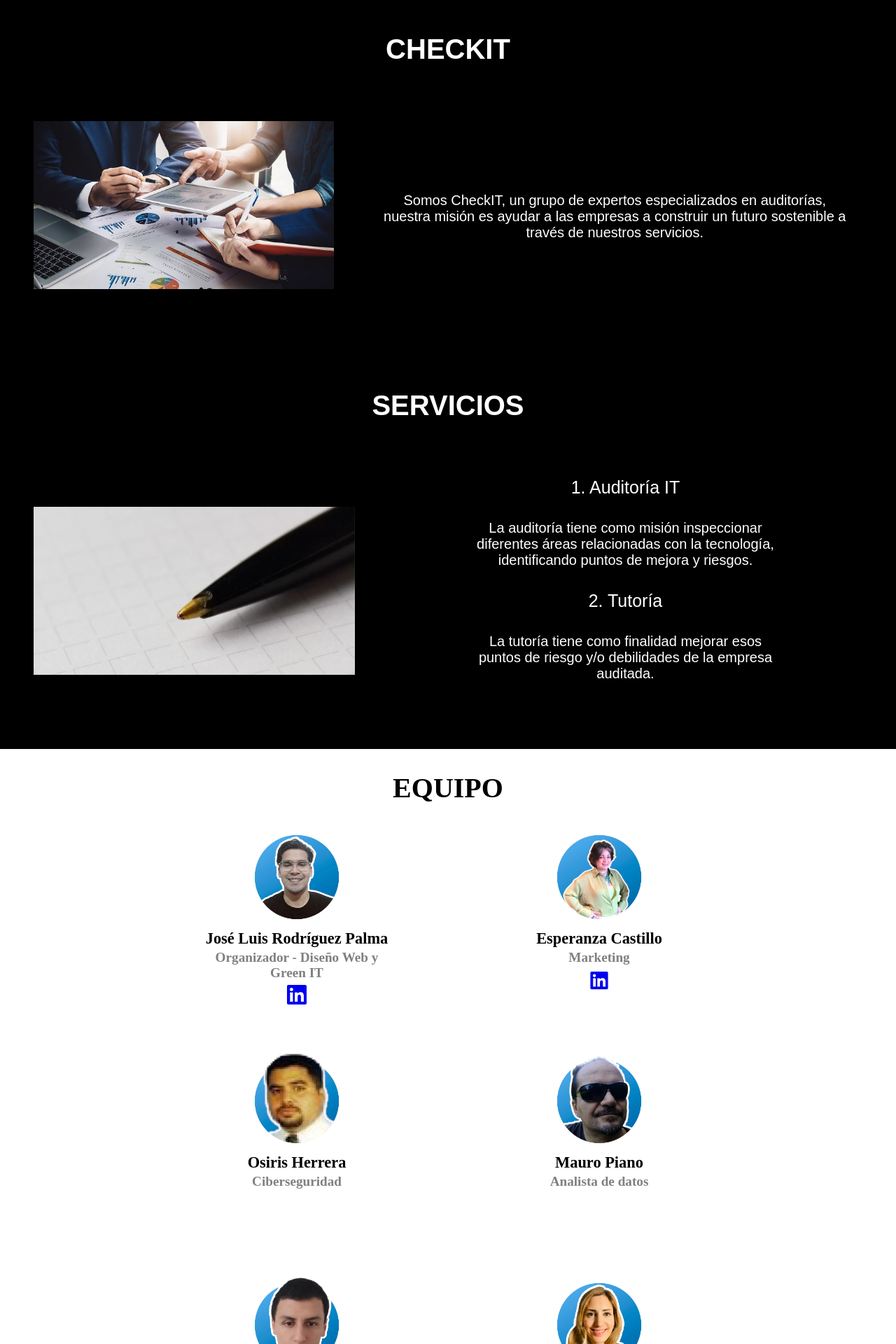
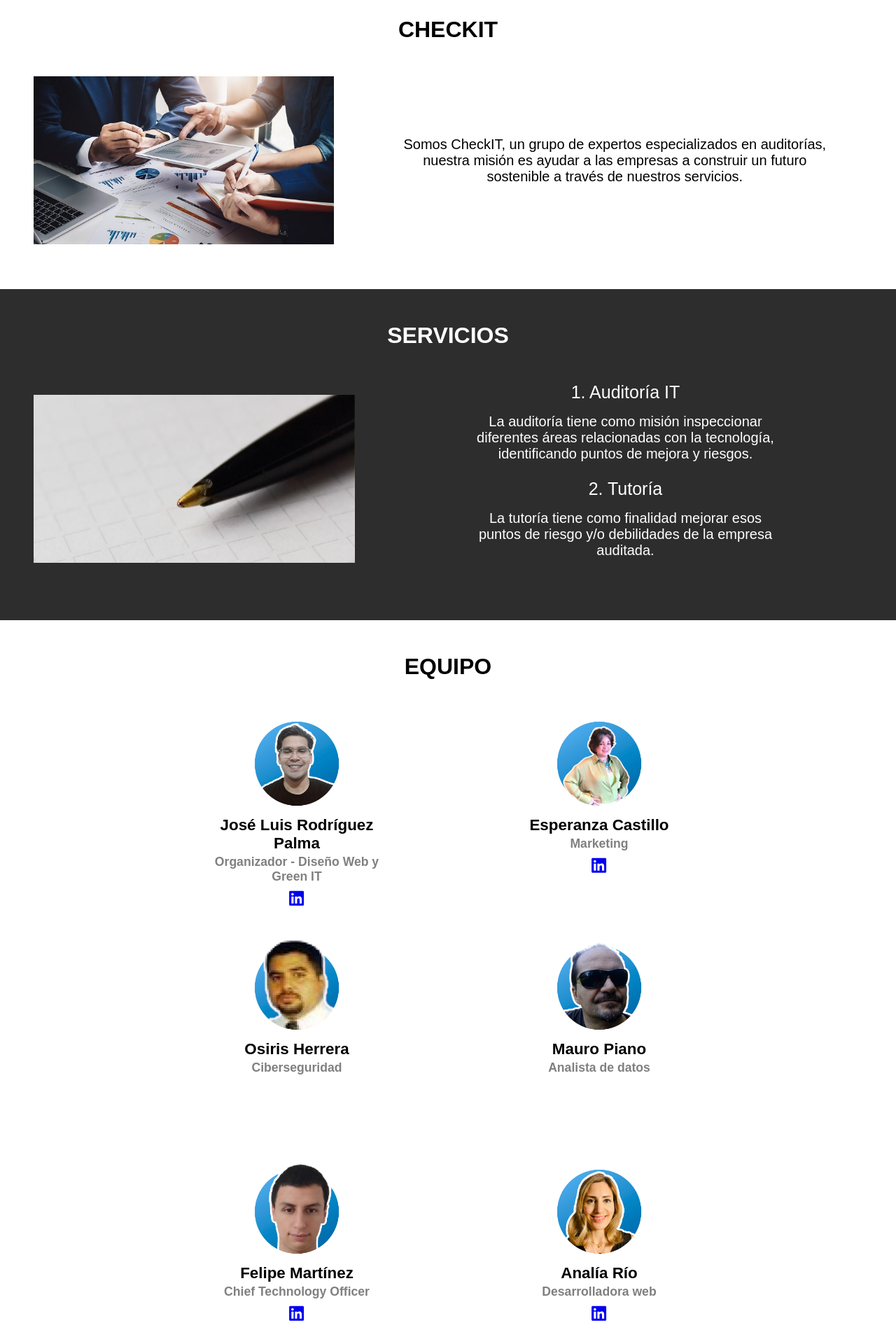
Before and after one commit to AnaliaRio/Checkit, a React (Create React App) app: page / in a window 1280 px wide. Shown: the part 880-2800 px from the top of the page at 70% size. Built offline with nearby package versions, Linux system fonts and the light colour scheme.

Commit message:
Changed style

```diff
--- a/src/components/Section3.js
+++ b/src/components/Section3.js
@@ -12,7 +12,7 @@ const Section3 = (props) => {
   return (
     <section className='section3' id='linkToUs'>
       <h2 className='section3__title'>equipo</h2>
-      <div className='section3__boxes grid'>
+      <div className='section3__boxes'>
         <div class='section3__box'>
           <img className='section3__box__pic' src={Jose} alt='' />
           <h3 className='section3__box__title'>José Luis Rodríguez Palma</h3>
@@ -24,7 +24,7 @@ const Section3 = (props) => {
             target='_blank'
             rel='noreferrer'
           >
-            <FaLinkedin className='fa' />
+            <FaLinkedin className='section3__box__icon' />
           </a>
         </div>
         <div class='section3__box'>
@@ -44,7 +44,7 @@ const Section3 = (props) => {
           <h3 className='section3__box__title'>Osiris Herrera</h3>
           <h3 className='section3__box__subtitle'>Ciberseguridad</h3>
           {/* <a href='#' target='_blank' rel='noreferrer'>
-            <FaLinkedin className='fa' />
+            <FaLinkedin className='section3__box__icon' />
           </a> */}
         </div>
         <div class='section3__box'>
@@ -52,7 +52,7 @@ const Section3 = (props) => {
           <h3 className='section3__box__title'>Mauro Piano</h3>
           <h3 className='section3__box__subtitle'>Analista de datos</h3>
           {/* <a href='#' target='_blank' rel='noreferrer'>
-              <FaLinkedin className='fa' />
+              <FaLinkedin className='section3__box__icon' />
           </a> */}
         </div>
         <div class='section3__box'>
@@ -64,7 +64,7 @@ const Section3 = (props) => {
             target='_blank'
             rel='noreferrer'
           >
-            <FaLinkedin className='fa' />
+            <FaLinkedin className='section3__box__icon' />
           </a>
         </div>
         <div class='section3__box'>
@@ -76,7 +76,7 @@ const Section3 = (props) => {
             target='_blank'
             rel='noreferrer'
           >
-            <FaLinkedin className='fa' />
+            <FaLinkedin className='section3__box__icon' />
           </a>
         </div>
       </div>
--- a/src/components/Section4.js
+++ b/src/components/Section4.js
@@ -12,7 +12,7 @@ const Section4 = () => {
           <p className='section4__boxparagraph1'>
             Gracias por ayudarnos y creer en nuestra causa. Tus fondos se
             utilizarán para permitirnos continuar asesorando gratuitamente a
-            todas las empresas que lo necesitan.
+            todas las empresas que lo necesiten.
           </p>
           <a
             className='section4__link'
--- a/src/styles/components/Footer.scss
+++ b/src/styles/components/Footer.scss
@@ -1,7 +1,7 @@
 @import '../core/variables';
 
 .footer {
-  background-color: $gainsboro;
+  background-color: $black;
   display: flex;
   align-items: center;
   justify-content: center;
@@ -9,7 +9,7 @@
 
   &__title {
     font-size: 1.2rem;
-    color: $black;
+    color: $white;
     padding: 0.7rem 0.7rem 0.7rem 2rem;
     @media all and (min-width: 800px) {
       font-size: 1.2rem;
@@ -20,7 +20,7 @@
   }
 
   &__icon {
-    color: $black;
+    color: $white;
     font-size: 1.2rem;
     margin: auto 0;
   }
--- a/src/styles/components/Navbar.scss
+++ b/src/styles/components/Navbar.scss
@@ -2,19 +2,12 @@
 
 .nav {
     width: 100vw;
-    height: 3rem;
+    height: 3.5rem;
     background-color: $black;
     display: flex;
     justify-content: space-between;
     align-items: center;
     font-family: Arial, Helvetica, sans-serif;
-
-    &__logo {
-        font-weight: bold;
-        font-size: 20px;
-        margin: 15px;
-        color: $white;
-    }
 
     &__items a {
         margin: 15px;
@@ -22,7 +15,8 @@
         position: relative;
         text-decoration: none;
         text-transform: uppercase;
-        font-size: 1.15rem;
+        font-size: 1.35rem;
+        font-weight: 500;
     }
 
     &__toggle {
--- a/src/styles/components/Section1.scss
+++ b/src/styles/components/Section1.scss
@@ -4,14 +4,14 @@
   width: 100%;
   margin: 0;
   padding-bottom: 4rem;
-  background-color:$black;
+  background-color: $white;
   font-family: Arial, Helvetica, sans-serif;
 }
 
 .section1__title {
-  padding: 5rem 0;
-  font-size: 40px;
-  color: $white;
+  padding: 3rem 0;
+  font-size: 2rem;
+  color: $black;
   text-transform: uppercase;
   text-align: center;
 }
@@ -32,6 +32,7 @@
   align-items: center;
   justify-content: center;
   gap: 3rem;
+
   @media all and (max-width: 800px) {
     flex-direction: column;
   }
@@ -39,26 +40,15 @@
 
 .section1__boxparagraph1 {
   font-size: 20px;
-  color: $white;
-  padding: 2rem 1rem 0 1rem;
+  color: $black;
+  padding: 0 5rem 0;
   text-align: center;
+
   @media all and (min-width: 800px) {
-    padding: 2rem 1rem 0 1rem;
+    padding: 0rem 1rem 0 0rem;
   }
+
   @media all and (min-width: 1200px) {
-    padding: 2rem 1rem 0 1rem;
+    padding: 0rem 2rem 0rem;
   }
 }
-
-.section1__boxparagraph2 {
-  font-size: 20px;
-  color: $white;
-  padding: 1rem 1rem 0 1rem;
-  text-align: center;
-  @media all and (min-width: 800px) {
-    padding: 1rem 1rem 0 1rem;
-  }
-  @media all and (min-width: 1200px) {
-    padding: 1rem 1rem 0 1rem;
-  }
-}
--- a/src/styles/components/Section2.scss
+++ b/src/styles/components/Section2.scss
@@ -4,12 +4,12 @@
   width: 100%;
   margin: 0;
   padding-bottom: 4rem;
-  background-color: $black;
+  background-color: $blackish;
   font-family: Arial, Helvetica, sans-serif;
 
   &__title {
-    padding: 5rem 0;
-    font-size: 40px;
+    padding: 3rem 0;
+    font-size: 2rem;
     color: $white;
     text-transform: uppercase;
     text-align: center;
@@ -24,13 +24,15 @@
   &__boxparagraph2 {
     font-size: 20px;
     color: $white;
-    padding: 2rem 1rem;
+    padding: 1rem 2rem 1.5rem 2rem;
     text-align: center;
+
     @media all and (min-width: 800px) {
-      padding: 2rem 2rem;
+      padding: 1rem 3rem 1.5rem 3rem;
     }
+
     @media all and (min-width: 1200px) {
-      padding: 2rem 7rem;
+      padding: 1rem 7rem 1.5rem 7rem;
     }
   }
 }
@@ -51,8 +53,10 @@
   flex-direction: row;
   align-items: center;
   justify-content: center;
-  gap: 3rem;
+
   @media all and (max-width: 800px) {
     flex-direction: column;
+    padding: 0 3rem;
+
   }
 }
--- a/src/styles/components/Section3.scss
+++ b/src/styles/components/Section3.scss
@@ -4,13 +4,13 @@
   width: 100%;
   background-color: $white;
   margin: auto;
-  font-family: "Arial, Helvetica, sans-serif";
+  font-family: Arial, Helvetica, sans-serif;
 
   &__title {
-    font-size: 40px;
+    font-size: 2rem;
     font-weight: 900;
     color: $black;
-    padding: 2rem 0;
+    padding: 3rem 0;
     text-transform: uppercase;
     text-align: center;
   }
@@ -22,6 +22,7 @@
     grid-gap: 2rem;
     justify-content: space-evenly;
     padding: 0 5rem;
+
     @media all and (min-width: 1000px) {
       padding: 0 14rem;
     }
@@ -50,7 +51,7 @@
 
     &__subtitle {
       text-align: center;
-      font-size: 1.2rem;
+      font-size: 1.1rem;
       color: $grey;
     }
 
@@ -61,7 +62,7 @@
 
     &__icon {
       padding-top: 0.2rem;
-      font-size: 2rem;
+      font-size: 1.7rem;
     }
   }
 }
--- a/src/styles/components/Section4.scss
+++ b/src/styles/components/Section4.scss
@@ -4,12 +4,12 @@
   width: 100%;
   margin: 0;
   padding-bottom: 4rem;
-  background-color:$black;
+  background-color:$blackish;
   font-family: Arial, Helvetica, sans-serif;
 
   &__title {
-    padding: 5rem 0;
-    font-size: 40px;
+    padding: 3rem 0;
+    font-size: 2rem;
     color: $white;
     text-transform: uppercase;
     text-align: center;
@@ -25,9 +25,11 @@
     color: $white;
     padding: 2rem 1rem;
     text-align: center;
+
     @media all and (min-width: 800px) {
       padding: 2rem 2rem;
     }
+
     @media all and (min-width: 1200px) {
       padding: 2rem 7rem;
     }
@@ -38,9 +40,11 @@
     color: $white;
     padding: 1rem 1rem 0 1rem;
     text-align: center;
+
     @media all and (min-width: 800px) {
       padding: 1rem 1rem 0 1rem;
     }
+
     @media all and (min-width: 1200px) {
       padding: 1rem 1rem 0 1rem;
     }
@@ -61,9 +65,11 @@
 
 .imgB {
   height: 15rem;
+
   @media all and (min-width: 800px) {
     height: 17rem;
   }
+
   @media all and (min-width: 1200px) {
     height: 20rem;
   }
@@ -74,7 +80,7 @@
   flex-direction: row;
   align-items: center;
   justify-content: center;
-  gap: 3rem;
+
   @media all and (max-width: 800px) {
     flex-direction: column;
   }
--- a/src/styles/components/Section5.scss
+++ b/src/styles/components/Section5.scss
@@ -1,21 +1,22 @@
 @import '../core/variables';
 
-// ------------ boxes ---------------
 .section5 {
   width: 100%;
   margin: 0 auto;
-  background-color: $black;
+  background-color: $blackish;
   font-family: Arial, Helvetica, sans-serif;
 
   &__title {
-    font-size: 40px;
+    font-size: 2rem;
     color: $white;
-    padding: 2rem 0;
+    padding: 3rem 0;
     text-transform: uppercase;
     text-align: center;
+
     @media all and (min-width: 800px) {
       padding: 2rem 0;
     }
+
     @media all and (min-width: 1200px) {
       padding: 2rem 0;
     }
@@ -38,9 +39,11 @@
     padding: 0.5rem 1rem;
     border: none;
     text-align:left;
+
     @media all and (min-width: 800px) {
       padding: 0.5rem 1rem;
     }
+
     @media all and (min-width: 1200px) {
       padding:  0.5rem 1rem;
     }
@@ -88,9 +91,11 @@ input::-webkit-inner-spin-button {
   border-radius: 2rem;
   padding-left: 0rem;
   gap: 1.15rem;
+
   @media all and (min-width: 800px) {
     width: 50%;
   }
+
   @media all and (min-width: 1200px) {
     width:  40%;
   }
@@ -113,9 +118,11 @@ input::-webkit-inner-spin-button {
   margin-bottom: 2rem;
   padding: 0.5rem 1.15rem;
   border: none;
+
   @media all and (min-width: 800px) {
     padding: 0.5rem 1.15rem;
   }
+
   @media all and (min-width: 1200px) {
     padding: 0.5rem 1.15rem;
   }
--- a/src/styles/components/Section6.scss
+++ b/src/styles/components/Section6.scss
@@ -1,7 +1,7 @@
 @import '../core/variables';
 
 .section6 {
-  background-color: $black;
+  background-color: $blackish;
   font-family: Arial, Helvetica, sans-serif;
 
   &__icons {
@@ -11,7 +11,7 @@
   }
 
   &__title {
-    font-size: 40px;
+    font-size: 2rem;
     margin-top: 50px;
     color: $black;
     text-transform: uppercase;
--- a/src/styles/core/variables.scss
+++ b/src/styles/core/variables.scss
@@ -1,5 +1,6 @@
 // Color palette
 $black: black;
+$blackish: #2d2d2d;
 $grey: grey;
 $gainsboro: #DCDCDC;
 $white: white;
```
